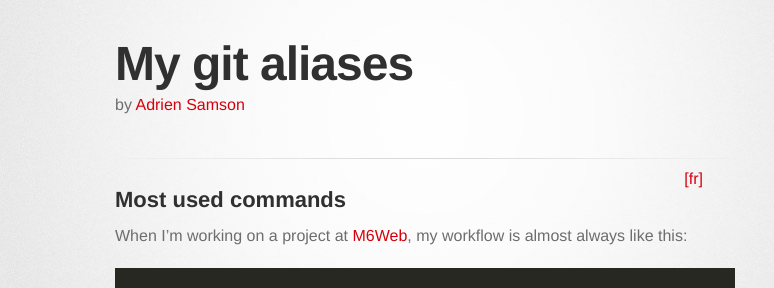
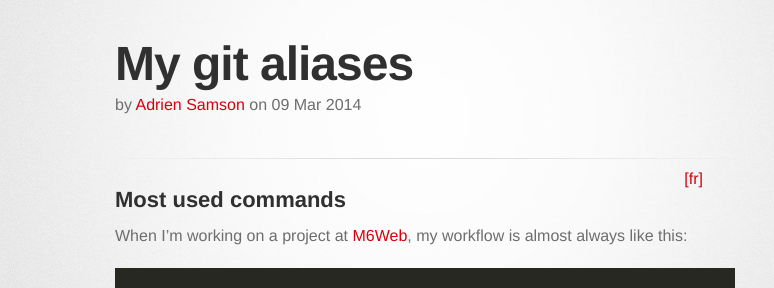
Before and after one commit to adriensamson/adriensamson.github.io, a Jekyll site: the page built from _posts/2014-03-09-my-git-aliases.md, in a window 1280 px wide. Shown: the top 288 px of the page, without its empty margins (215-989 px from the left). Built offline with Jekyll 4.4.1, drawn with Linux system fonts in a browser that asks for light colours; some web fonts are replaced.

```diff
--- a/_layouts/post.html
+++ b/_layouts/post.html
@@ -27,9 +27,9 @@
         <header>
           {% case page.language %}
           {% when 'fr' %}
-          <h1>{{ page.title }}</h1> par <a href="/">Adrien Samson</a>
+          <h1>{{ page.title }}</h1> par <a href="/">Adrien Samson</a> le {{ page.date | date_to_string }}
           {% else %}
-          <h1>{{ page.title }}</h1> by <a href="/index_en.html">Adrien Samson</a>
+          <h1>{{ page.title }}</h1> by <a href="/index_en.html">Adrien Samson</a> on {{ page.date | date_to_string }}
           {% endcase %}
         </header>
 
--- a/offres.html
+++ b/offres.html
@@ -13,7 +13,7 @@ language: fr
 
 <h4>Analyse de l'architecture</h4>
 <p>
-  Nous pouvons dentifier les points faibles de l'architecture comme un goulot d'étranglement ou un couplage important.
+  Nous pouvons identifier les points faibles de l'architecture : un goulot d'étranglement ou un couplage important.
   Et proposer des solutions pour découpler les briques de l'application et ainsi permettre une meilleure scalabilité.
 </p>
 
```
Also changed, not shown: _posts/2015-04-17-un-environnement-de-dev-avec-docker.md (renamed from _drafts/un-environnement-de-dev-avec-docker.md).
